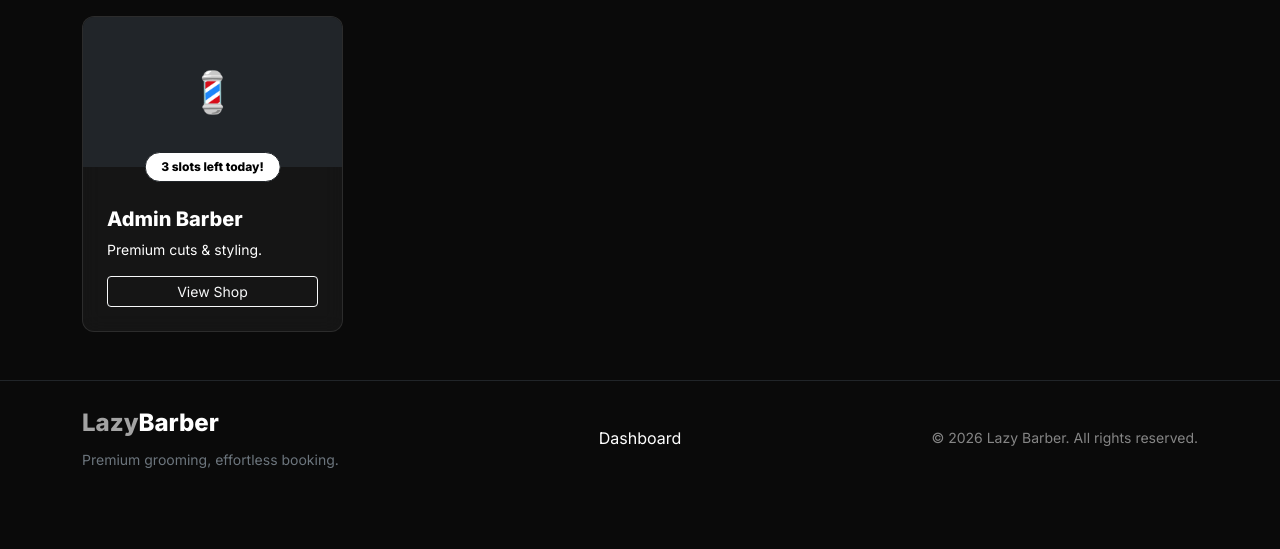
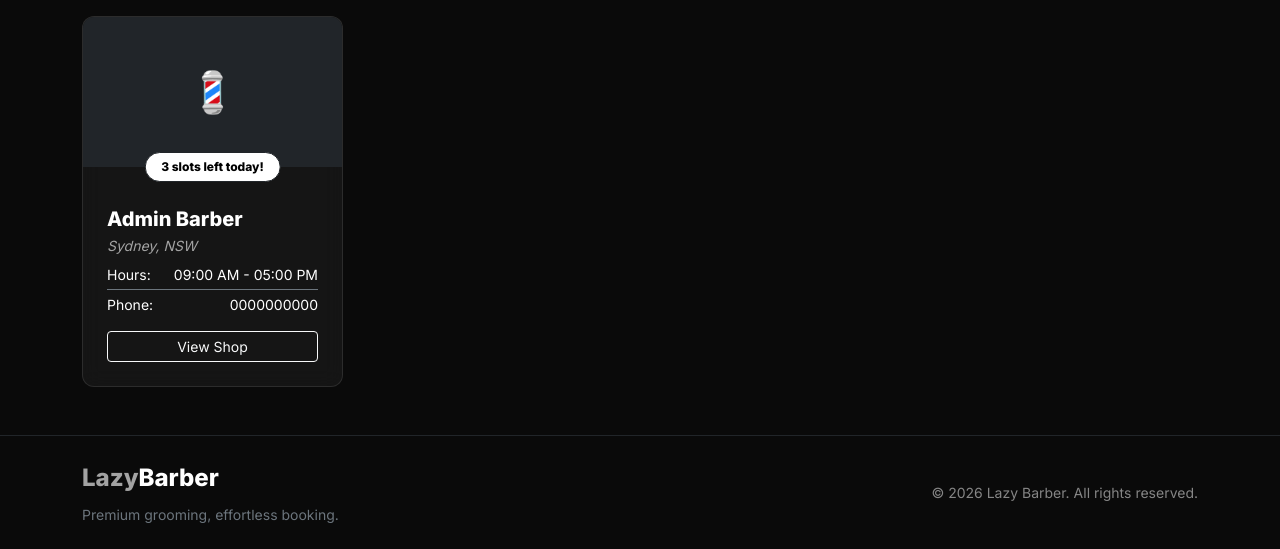
Before and after one commit to Pritam006/final_lazy_barber, a PHP site: page /shops.php in a window 1280 px wide. Shown: the part 326-875 px from the top of the page. Before the commit the page ends 794 px from the top, so only its background shows below. Run offline with PHP 8.4, Linux system fonts and the light colour scheme; a user stored in the database is signed in; data comes from the database, SQL or seed files in the repository.

Commit message:
Added info to shops card, Add Appointment button to dashboard, new booking step, and removed footer dashboard link

```diff
--- a/dashboard.php
+++ b/dashboard.php
@@ -109,7 +109,10 @@ include 'includes/header.php';
 
                     <!-- Appointments -->
                     <div class="tab-pane fade" id="v-pills-appointments" role="tabpanel">
-                        <h4 class="text-white fw-bold mb-4">Your Appointments</h4>
+                        <div class="d-flex justify-content-between align-items-center mb-4">
+                            <h4 class="text-white fw-bold mb-0">Your Appointments</h4>
+                            <a href="shops.php" class="btn btn-outline-light btn-sm">+ Add Appointment</a>
+                        </div>
                         <?php if (count($appointments) > 0): ?>
                             <div class="table-responsive">
                                 <table class="table table-dark table-hover bg-transparent align-middle">
--- a/includes/footer.php
+++ b/includes/footer.php
@@ -9,9 +9,7 @@
                     <p class="small mt-2 mb-0 text-secondary">Premium grooming, effortless booking.</p>
                 </div>
                 <div class="col-md-4 mb-3 mb-md-0">
-                    <?php if(isset($_SESSION['userid'])): ?>
-                        <a href="dashboard.php" class="text-white text-decoration-none mx-2 hover-white">Dashboard</a>
-                    <?php endif; ?>
+                    <!-- Links removed -->
                 </div>
                 <div class="col-md-4 text-md-end">
                     <p class="small mb-0">&copy; <?php echo date('Y'); ?> Lazy Barber. All rights reserved.</p>
--- a/shops.php
+++ b/shops.php
@@ -4,7 +4,7 @@ require_once 'config/database.php';
 include 'includes/header.php';
 
 // Fetch all active barbers (shops)
-$stmt = $pdo->query("SELECT userid, name, email FROM users WHERE role = 'barber' AND is_active = 1 LIMIT 4");
+$stmt = $pdo->query("SELECT userid, name, email, phone FROM users WHERE role = 'barber' AND is_active = 1 LIMIT 4");
 $shops = $stmt->fetchAll();
 ?>
 
@@ -44,8 +44,18 @@ $shops = $stmt->fetchAll();
                     <span class="badge bg-white text-black position-absolute top-0 start-50 translate-middle rounded-pill px-3 py-2 border border-dark">
                         3 slots left today!
                     </span>
-                    <h5 class="text-white mt-3 fw-bold"><?php echo htmlspecialchars($shop['name']); ?></h5>
-                    <p class="text-light-grey small mb-3">Premium cuts & styling.</p>
+                    <h5 class="text-white mt-3 fw-bold mb-1"><?php echo htmlspecialchars($shop['name']); ?></h5>
+                    <p class="text-light-grey small mb-2"><i class="text-grey">Sydney, NSW</i></p>
+
+                    <div class="mb-3 text-light-grey small">
+                        <div class="d-flex justify-content-between border-bottom border-secondary pb-1 mb-1">
+                            <span>Hours:</span> <span class="text-white">09:00 AM - 05:00 PM</span>
+                        </div>
+                        <div class="d-flex justify-content-between">
+                            <span>Phone:</span> <span class="text-white"><?php echo htmlspecialchars($shop['phone'] ?? '0400 000 000'); ?></span>
+                        </div>
+                    </div>
+
                     <a href="shop_profile.php?id=<?php echo $shop['userid']; ?>" class="btn btn-outline-light w-100 btn-sm">View Shop</a>
                 </div>
             </div>
```
Also changed, not shown: shop_profile.php (+31 -6 lines).
